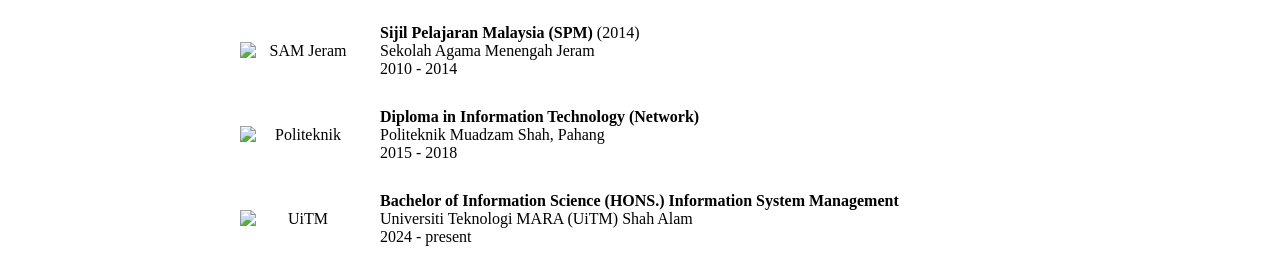
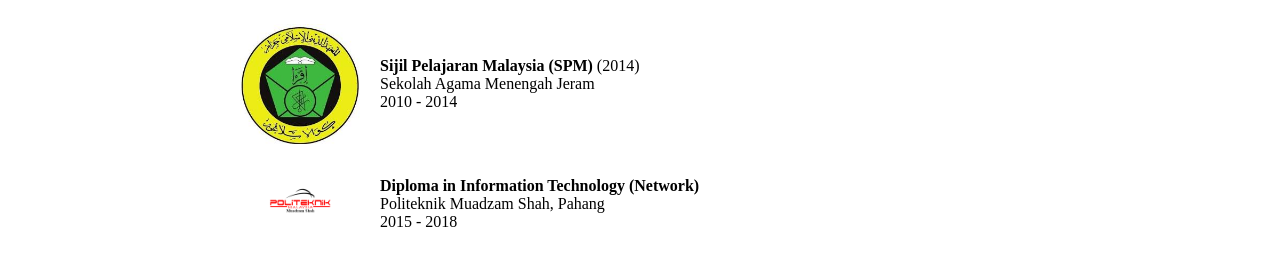
Before and after one commit to khairudinmohtar/biography, a plain HTML site: page education.html in a window 1280 px wide. Shown: the part 273-534 px from the top of the page. Drawn offline with Linux system fonts and the light colour scheme.

Commit message:
Update education.html

```diff
--- a/education.html
+++ b/education.html
@@ -34,7 +34,7 @@
 
 
       <div style="display: flex; align-items: center; margin-bottom: 30px;">
-        <img src="image/samjeram.jpeg" alt="SAM Jeram" style="width: 120px; margin-right: 20px;">
+        <img src="samjeram.jpeg" alt="SAM Jeram" style="width: 120px; margin-right: 20px;">
         <div style="text-align: left;">
           <p style="margin: 0;"><strong>Sijil Pelajaran Malaysia (SPM)</strong> (2014)</p>
           <p style="margin: 0;">Sekolah Agama Menengah Jeram</p>
@@ -44,7 +44,7 @@
 
 
       <div style="display: flex; align-items: center; margin-bottom: 30px;">
-        <img src="image/Politeknik.png" alt="Politeknik" style="width: 120px; margin-right: 20px;">
+        <img src="Politeknik.png" alt="Politeknik" style="width: 120px; margin-right: 20px;">
         <div style="text-align: left;">
           <p style="margin: 0;"><strong>Diploma in Information Technology (Network)</strong></p>
           <p style="margin: 0;">Politeknik Muadzam Shah, Pahang</p>
@@ -54,7 +54,7 @@
 
 
       <div style="display: flex; align-items: center; margin-bottom: 30px;">
-        <img src="image/uitm.png" alt="UiTM" style="width: 120px; margin-right: 20px;">
+        <img src="uitm.png" alt="UiTM" style="width: 120px; margin-right: 20px;">
         <div style="text-align: left;">
           <p style="margin: 0;"><strong>Bachelor of Information Science (HONS.) Information System Management</strong></p>
           <p style="margin: 0;">Universiti Teknologi MARA (UiTM) Shah Alam</p>
```
